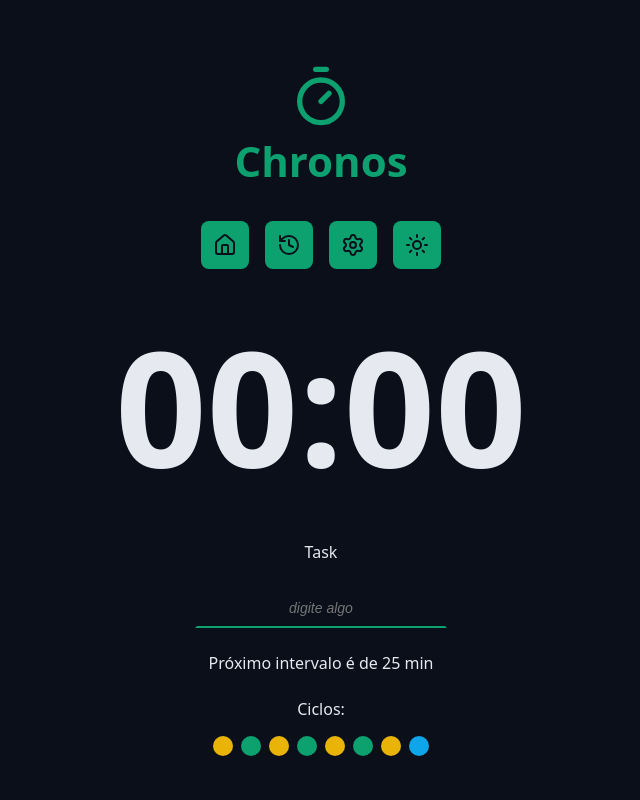
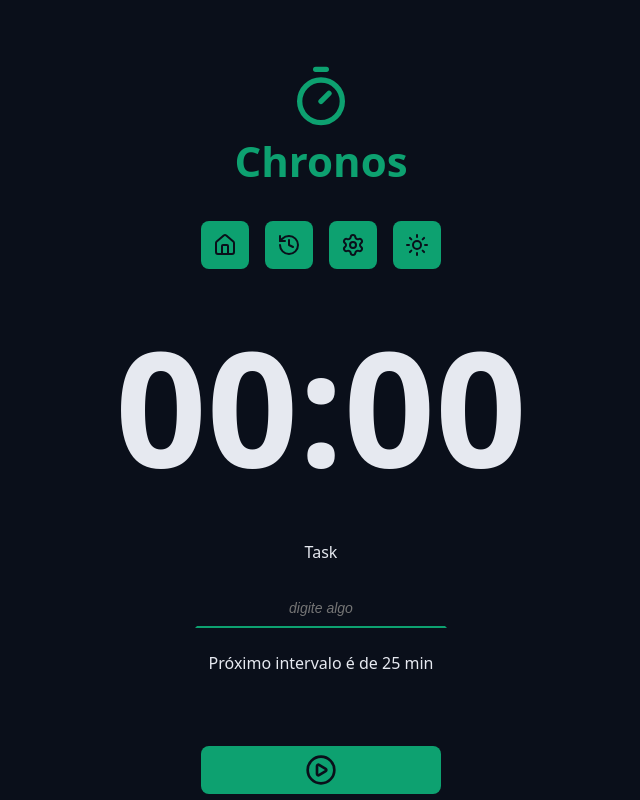
Before and after one commit to drgabrielramos/chronos-pomodoro, a React (Vite) app: page / in a window 1280 px wide. Shown: the top 800 px of the page, without its empty margins (319-959 px from the left). Built offline with nearby package versions, Linux system fonts and the light colour scheme.

Commit message:
indicadores de ciclos

```diff
--- a/src/components/Cycles/index.tsx
+++ b/src/components/Cycles/index.tsx
@@ -1,19 +1,38 @@
+import { useTaskContext } from '../../contexts/TaskContext/useTaskContext'
+import { getNextCycle } from '../../utils/getNextCycle';
+import { getNextCycleType } from '../../utils/getNextCycleType';
 import styles from './styles.module.css'
 
 export function Cycles () {
+
+    const {state} = useTaskContext();
+
+    const cycleStep = Array.from({length: state.currentCycle})
+
+    const cycleDescriptionMap =  {
+        workTime: 'Foco',
+        shortBreakTime: 'Descanso curto',
+        longBreakTime: 'Descanso longo'
+    }
+
     return (
         <div className={styles.cycles}>
             <span>Ciclos:</span>
 
             <div className={styles.cycleDots}>
-                <span className={`${styles.cycleDot} ${styles.workTime}`}></span>
-                <span className={`${styles.cycleDot} ${styles.shortBreakTime}`}></span>
-                <span className={`${styles.cycleDot} ${styles.workTime}`}></span>
-                <span className={`${styles.cycleDot} ${styles.shortBreakTime}`}></span>
-                <span className={`${styles.cycleDot} ${styles.workTime}`}></span>
-                <span className={`${styles.cycleDot} ${styles.shortBreakTime}`}></span>
-                <span className={`${styles.cycleDot} ${styles.workTime}`}></span>
-                <span className={`${styles.cycleDot} ${styles.longBreakTime}`}></span>
+                {cycleStep.map((_, index)=> {
+                    const nextCycle = getNextCycle(index);
+                    const nextCycleType = getNextCycleType(nextCycle);
+                    return (
+                    <span
+                    key = {nextCycle}
+                    className={`${styles.cycleDot} ${styles[nextCycleType]}`}
+                    aria-label={`'Indicador de ciclo de ${cycleDescriptionMap[nextCycleType]}'`}
+                    title={`'Indicador de ciclo de ${cycleDescriptionMap[nextCycleType]}'`}
+                    ></span>
+                    );
+                })}
+
             </div>
         </div>
     )
--- a/src/components/Mainform/index.tsx
+++ b/src/components/Mainform/index.tsx
@@ -75,9 +75,11 @@
                     </p>
                 </div>
 
+                {state.currentCycle > 0 &&  (
                 <div className='formRow'>
                     <Cycles/>
                 </div>
+                )}
 
                 <div className='formRow'>
                     <DefaultButton icon = {<PlayCircleIcon/>}/>
```
